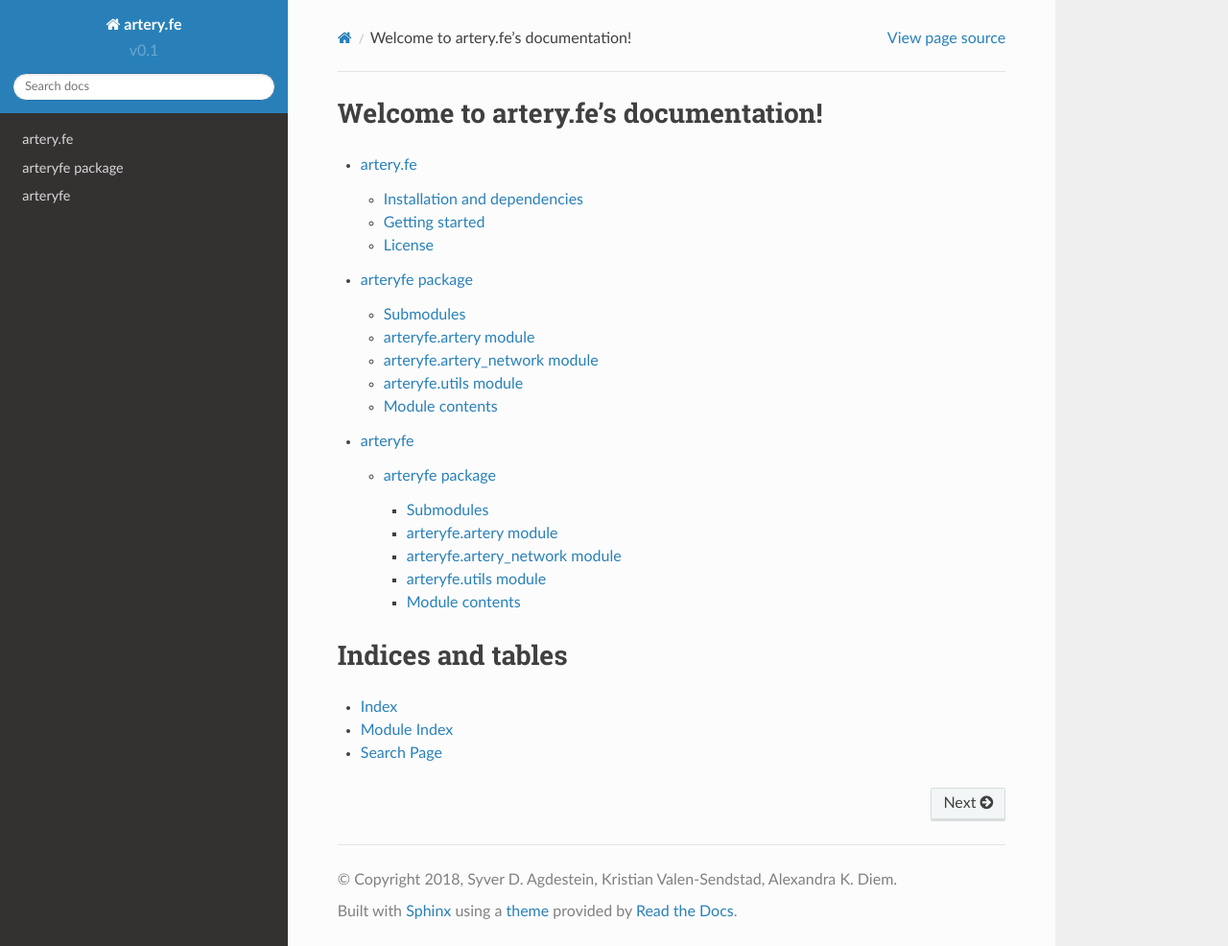
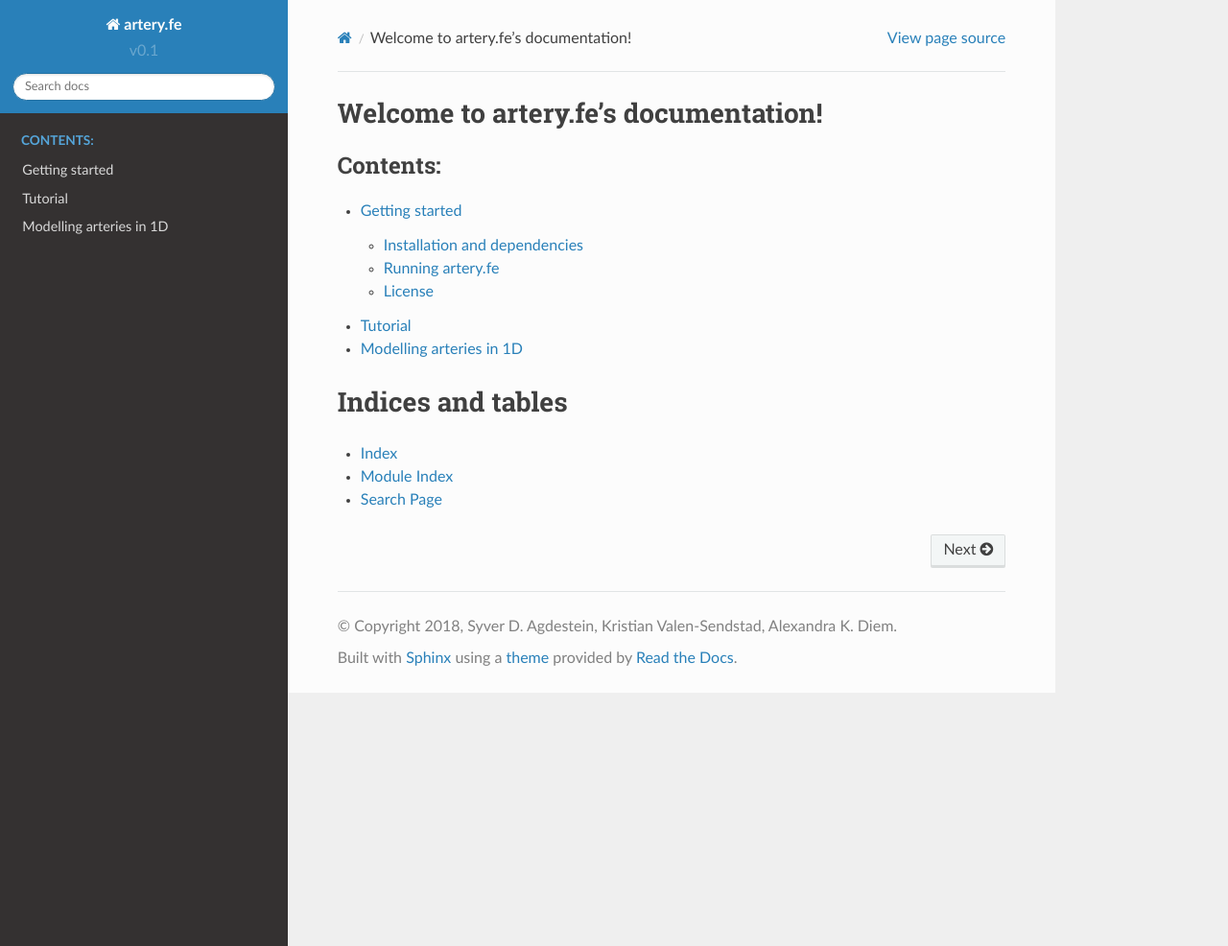
Before and after one commit to KVSlab/bloodflow, a Sphinx documentation site: the page built from docs/source/index.rst, in a window 1280 px wide and 986 px high. Shown: the whole window at 96% size. Built offline with Sphinx 7.4.7 and the Read the Docs theme 2.0.0, drawn with Linux system fonts in a browser that asks for light colours.

Commit message:
Added pages for more detailed documentation of the theory

```diff
--- a/docs/source/README.rst
+++ b/docs/source/getting_started.rst
@@ -1,4 +1,4 @@
-artery.fe
+Getting started
 =========
 
 Implementation of the 1D blood flow equations in FEniCS.
@@ -24,7 +24,7 @@ Alternatively, artery.fe can be installed using the provided
 This requires FEniCS version 2017.2.0 or higher.
 
 
-Getting started
+Running artery.fe
 -----------------------------
 
 The file ``run_from_config.py`` provides an example for running a simulation using artery.fe and reproduces the results presented in reference [Kolachalama:2007]. Use
@@ -36,6 +36,7 @@ to run a simulation over four cardiac cycles, storing the output for the final c
 ``python postprocess.py output/4cycles_last/data.cfg``
 
 This creates three directories area, flow, and pressure inside the output directory, which contain the corresponding figures.
+
 
 License
 -------
--- a/docs/source/index.rst
+++ b/docs/source/index.rst
@@ -7,10 +7,12 @@ Welcome to artery.fe's documentation!
 =====================================
 
 .. toctree::
-   README
-   arteryfe
-   modules
+    :maxdepth: 2
+    :caption: Contents:
 
+    getting_started
+    tutorial
+    theory
 
 
 Indices and tables
--- /dev/null
+++ b/docs/source/theory.rst
@@ -0,0 +1,4 @@
+Modelling arteries in 1D
+=========
+
+To do.
--- /dev/null
+++ b/docs/source/tutorial.rst
@@ -0,0 +1,16 @@
+Tutorial
+=========
+
+To use the package, the Artery_Network file has to be imported. All interaction with the solver goes throught the Artery_Network class. The utils file helps handling data.
+
+Parameters should be without dimension before the package takes them into use. The utils-file provides adimensionalisation methods. For the package to work correctly, an Artery_Network object should be created. Define_geometry should be called next, with spatial and temporal discretisation, and then Define_solution may be called. Solve should be called lastly. This will generate an output folder, containing a file called data.cfg, mesh-files, and folders for area, flow or pressure containing the solution in xdmf-format, according to the specified storage options. All files are enumerated from 0 to the number of arteries in the same way as in the package.
+
+A post processing file is preconfigured to make plots of the data. The only parameter needed is the location of the data.cfg file in the output folder.
+
+A run_from_config file is preconfigured to read parameters from a cfg-file and run the necessary functions in the right order. The structure of the config files may be found in the example-config-files in the config folder. In a FEniCS-enabled terminal window, an example command is:
+
+> python3 run_from_config.py 'config/4cycles.cfg'
+
+The above command will create an output folder containing the solution on four cardiac cycles.
+
+Unit test are provided in the test folder, along with associated configuration files. To run unit tests, one can either run a test file directly, passing the config-file-location as a (string) parameter, or import the file to run the tests individually.
```
